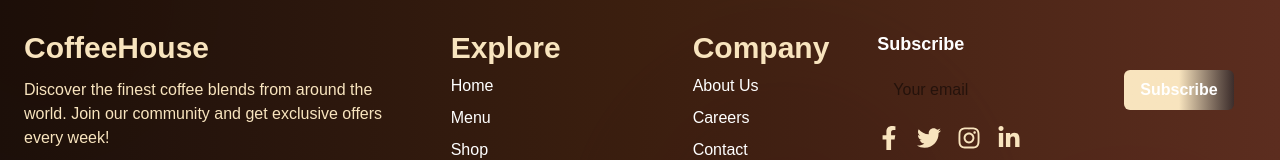
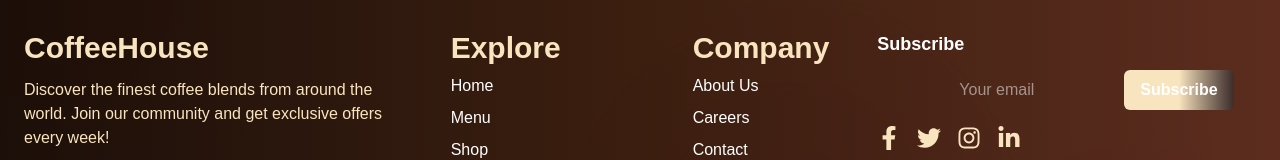
Before and after one commit to Habib2015s/coffee, a Next.js app: page / in a window 1280 px wide. Shown: the part 2915-3075 px from the top of the page. Built offline with nearby package versions, Linux system fonts and the light colour scheme; some icons are missing.

Commit message:
add style

```diff
--- a/app/Footer.js
+++ b/app/Footer.js
@@ -81,7 +81,7 @@ export default function Footer() {
             <input
               type="email"
               placeholder="Your email"
-              className="flex-1 px-4 py-2 rounded-md text-black focus:outline-none focus:ring-2 focus:ring-yellow-400 w-full sm:w-auto"
+              className="flex-1 text-center px-4 py-2 rounded-md text-white focus:outline-none focus:ring-2 focus:ring-[#F8E4BE] w-full sm:w-auto"
             />
             <button className="px-4 py-2 w-full sm:w-auto mt-2 sm:mt-0 bg-gradient-to-r from-[#F8E4BE] via-[#F8E4BE] to-[#3C2D2B] font-semibold rounded-md hover:scale-105 hover:shadow-lg transition-transform">
               Subscribe
```
